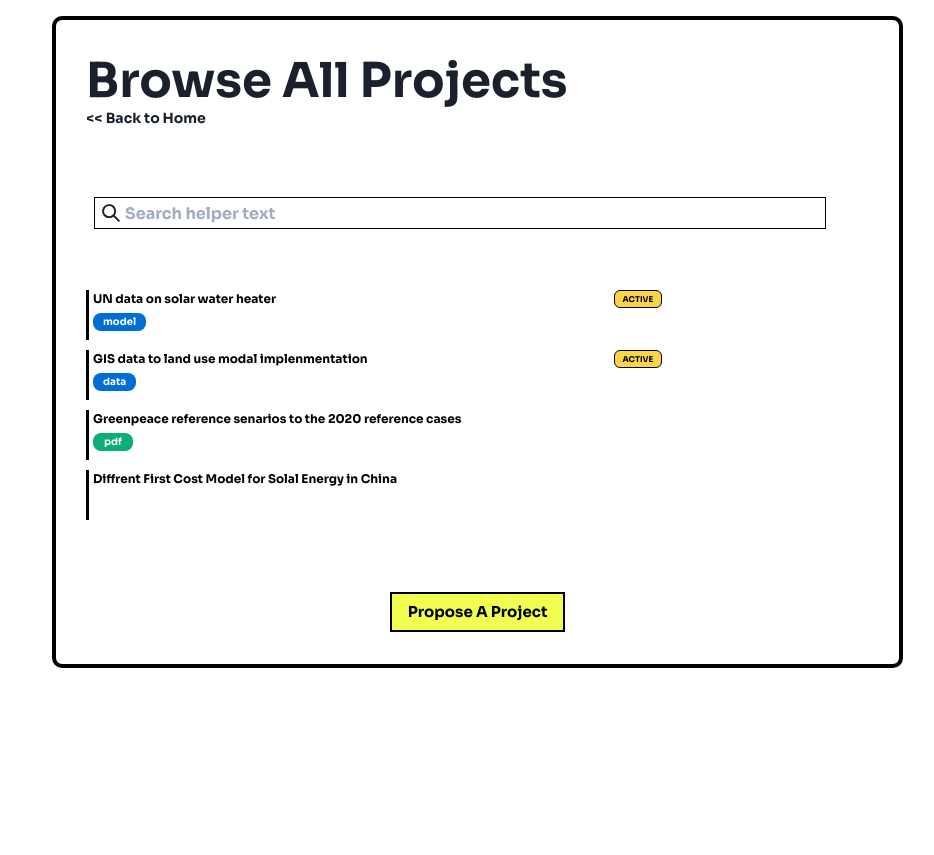
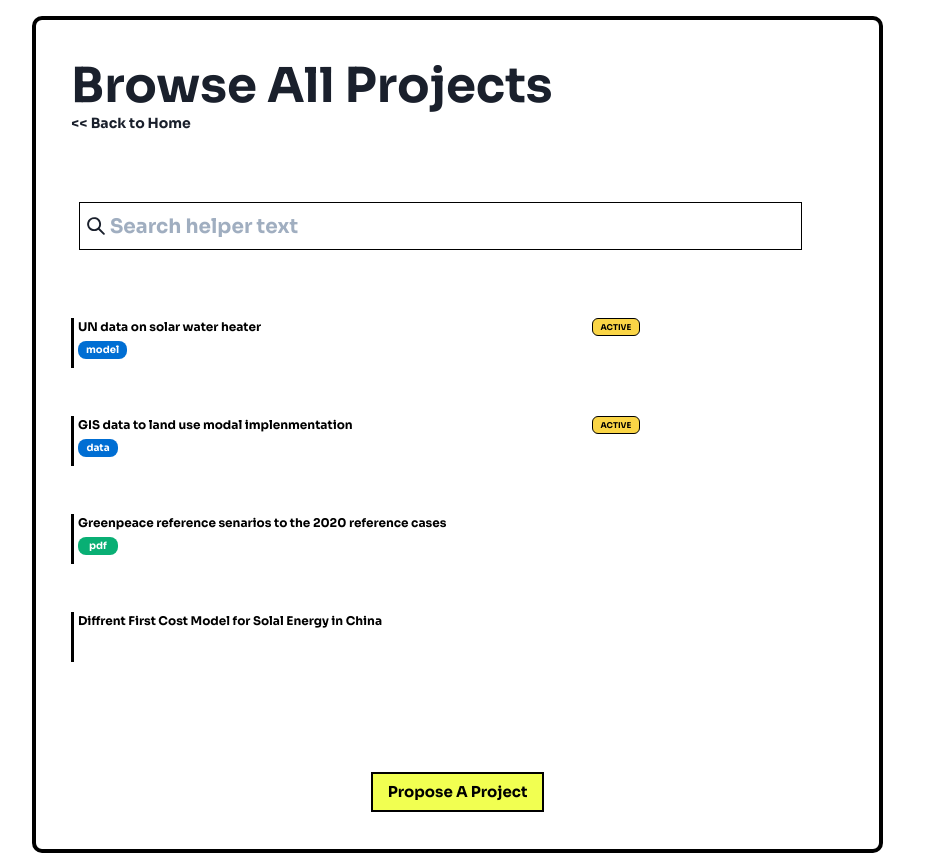
Before and after one commit to ProjectDrawdown/research-platform, a Next.js app: page /projects in a window 1280 px wide. Shown: the top 855 px of the page, without its empty margins (42-976 px from the left). Built offline with nearby package versions, Linux system fonts and the light colour scheme.

Commit message:
project detail page

```diff
--- a/components/BackButton.js
+++ b/components/BackButton.js
@@ -5,7 +5,7 @@ import { Link, Text } from "@chakra-ui/react"
 export default function BackButton () {
     return (
       <Link href="/">
-        <Text fontSize="14px">{'<<'} Back to Home </Text>
+        <Text fontSize={{base:"14px", sm:"14px", md:"14px", lg:"14px", xl:"14px", "2xl":"44px"}}>{'<<'} Back to Home </Text>
       </Link>
     )
 }
--- a/components/StyledButton.js
+++ b/components/StyledButton.js
@@ -4,8 +4,8 @@ import { Button, Text, Link } from "@chakra-ui/react"
 
 export default function StyledButton ({ content, href }) {
     return (
-      <Button as={Link} bg="#F1FF51" borderRadius="0px" marginX="auto" border="2px solid #000000" href={href} >
-        <Text  fontSize={{base:"15px", sm:"15px", md:"15pxpx", lg:"15px", xl:"15px", "2xl":"30px"}}>
+      <Button as={Link} bg="#F1FF51" borderRadius="0px" marginX="auto" border="2px solid #000000" padding={{base: "15px", "2xl":"50px"}} href={href} >
+        <Text  fontSize={{base:"15px", sm:"15px", md:"15pxpx", lg:"15px", xl:"15px", "2xl":"50px"}}>
           {content}
         </Text>
       </Button>
--- a/pages/projects/index.js
+++ b/pages/projects/index.js
@@ -17,11 +17,12 @@ import BackButton from "../../components/BackButton";
 
   // This is the default breakpoint
   createBreakpoints({
-  sm: "30em",
-  md: "48em",
-  lg: "62em"
+    sm: "30em",
+    md: "48em",
+    lg: "62em",
+    xl: "80em",
+    "2xl": "96em",
   })
-
 
   const theme = extendTheme({
     fonts: {
@@ -102,12 +103,12 @@ const BrowseList = ({projects}) => {
   return (
     <>
       {projects.map(project => (
-        <Box minHeight="50px" w="70%" fontSize="12px" fontWeight="400"  paddingX="4px" marginX="30px" marginY="10px" color="black" key={project} borderLeft="solid #000000">
+        <Box minHeight="50px" w="70%" fontSize={{base:"12px", sm:"12px", md:"12px", lg:"12px", xl:"12px","2xl":"38px"}} fontWeight="400"  paddingX="4px" marginX="30px" marginY={{base:"10px", sm:"10px", md:"10px", lg:"10px", xl:"10px", "2xl":"70px"}} marginY={{base:"24px", sm:"24px", md:"24px", lg:"48px",xl:"48px", "2xl":"48px"}} color="black" key={project} borderLeft="solid #000000">
           <p style={{ display: 'flex', justifyContent: 'space-between', width:"100%" }}>
             {project.name}
-            {project.status && <Button bg="#FAD546" marginX="10px" padding="8px" fontSize="8px" border="1px solid #000" color="#000" textTransform="uppercase" h="18px">{project.status}</Button>}
+            {project.status && <Button bg="#FAD546" marginX="10px" padding={{base:"8px",sm:"8px",md:"8px",lg:"8px",xl:"8px","2xl":"26px"}} fontSize={{base:"8px",sm:"8px",md:"8px",lg:"8px",xl:"8px","2xl":"30px"}} border="1px solid #000" color="#000" textTransform="uppercase" h="18px">{project.status}</Button>}
           </p>
-          {project.tag && <Button bg={project.color} padding="5px 10px" h="18px" marginY="5px" color="#FFFFFF" borderRadius="8px" fontSize="10px">{project.tag}</Button>}
+          {project.tag && <Button bg={project.color} padding={{base:"8px",sm:"8px",md:"8px",lg:"8px",xl:"8px","2xl":"26px"}} h="18px" marginY="5px" color="#FFFFFF" borderRadius="8px" fontSize={{base:"10px", sm:"10px", md:"10px", lg:"10px", xl:"10px","2xl":"33px"}}>{project.tag}</Button>}
         </Box>
       ))}
     </>
@@ -117,9 +118,9 @@ const BrowseList = ({projects}) => {
 
 const SearchBar = ({input:keyword, onChange:setKeyword}) => {
   return (
-    <HStack paddingTop="71px" position="relative" paddingBottom="31px" marginLeft="0px">
-      <SearchIcon fontSize="18px" position="absolute" left="16px" />
-      <Input placeholder="Search helper text" marginRight="60px" paddingLeft="30px" w="90%" h="32px" size="md" borderRadius="none" borderColor="black"
+    <HStack paddingTop="71px" position="relative" paddingBottom="0px" marginLeft="0px">
+      <SearchIcon fontSize={{base:"18px", sm:"18px", md:"18px", lg:"18px", xl:"18px", "2xl":"46px"}} position="absolute" left={{base: "16px", "2xl":"30px"}}/>
+      <Input placeholder="Search helper text" fontSize={{base: "20px", "2xl":"50px"}} marginRight="60px" paddingY={{base: "5px", "2xl":"50px"}} paddingLeft={{base: "30px", "2xl":"75px"}} w="90%" h="48px" size="md" borderRadius="none" borderColor="black"
          key="random1" value={keyword} onChange={(e) => setKeyword(e.target.value) }/>
     </HStack>
   );
@@ -149,9 +150,9 @@ const browseProjects = () => {
         </Head>
         <ChakraProvider theme={theme}>
           <Flex as="nav" flexWrap="wrap" alignItems="left" marginLeft="5%">
-            <Box background="#FFFFFF" border="4px solid #000000" w={["100%", "90%", "70%"]} boxSizing="border-box" borderRadius="10px" marginTop="1em" marginLeft="30px">
-              <Stack align="left" marginTop="2rem" >
-                <Heading as="h1" textStyle="caps" fontSize="48px" paddingLeft="30px" paddingBottom="20px"  textAlign="left" >
+            <Box background="#FFFFFF" border="4px solid #000000" padding={{base: "5px", "2xl":"50px"}} w={{base:"100%", sm:"100%", md:"90%", lg:"70%", xl:"70%", "2xl":"90%"}} boxSizing="border-box" borderRadius="10px" marginTop="1em" marginLeft="10px">
+              <Stack align="left" marginTop="2rem">
+                <Heading as="h1" textStyle="caps" fontSize={{base:"48px",sm:"48px", md:"48px", lg:"48px", xl:"48px", "2xl":"96px"}} paddingLeft="30px" paddingBottom="20px"  textAlign="left" >
                   Browse All Projects
                   <BackButton />
                   <SearchBar input={input} onChange={updateInput}/>
```
Also changed, not shown: pages/index.js (+9 -9 lines).
